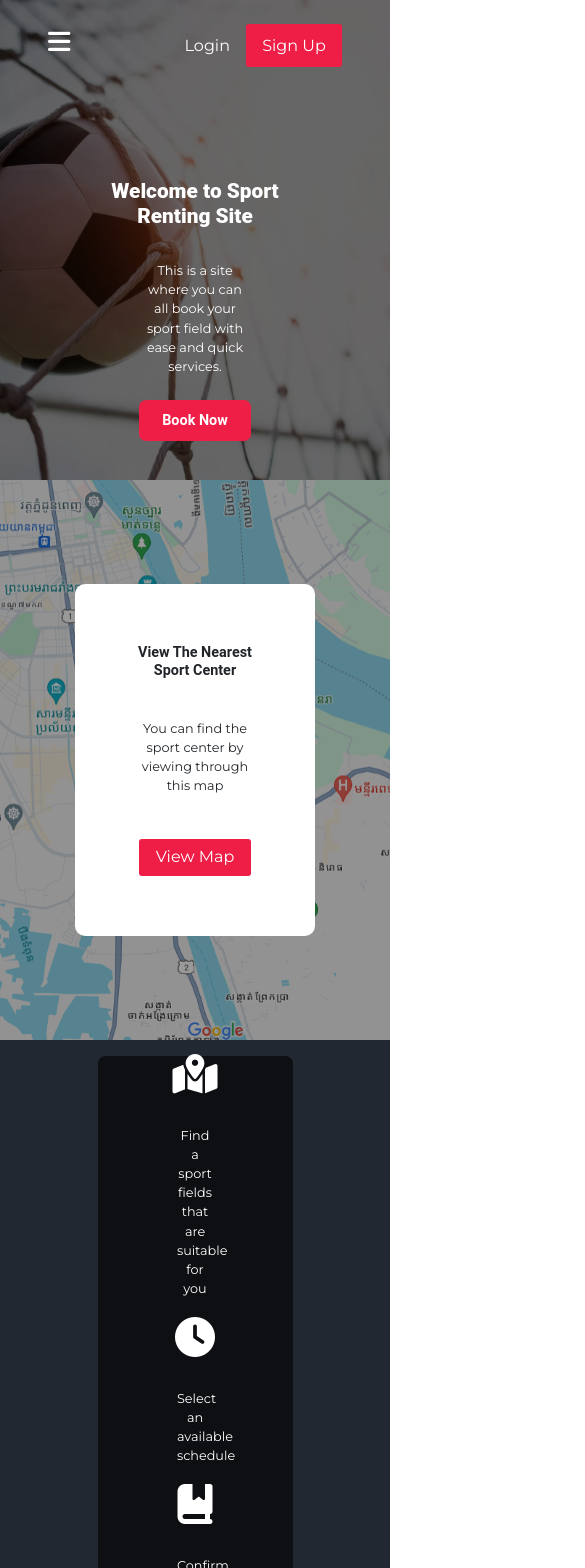
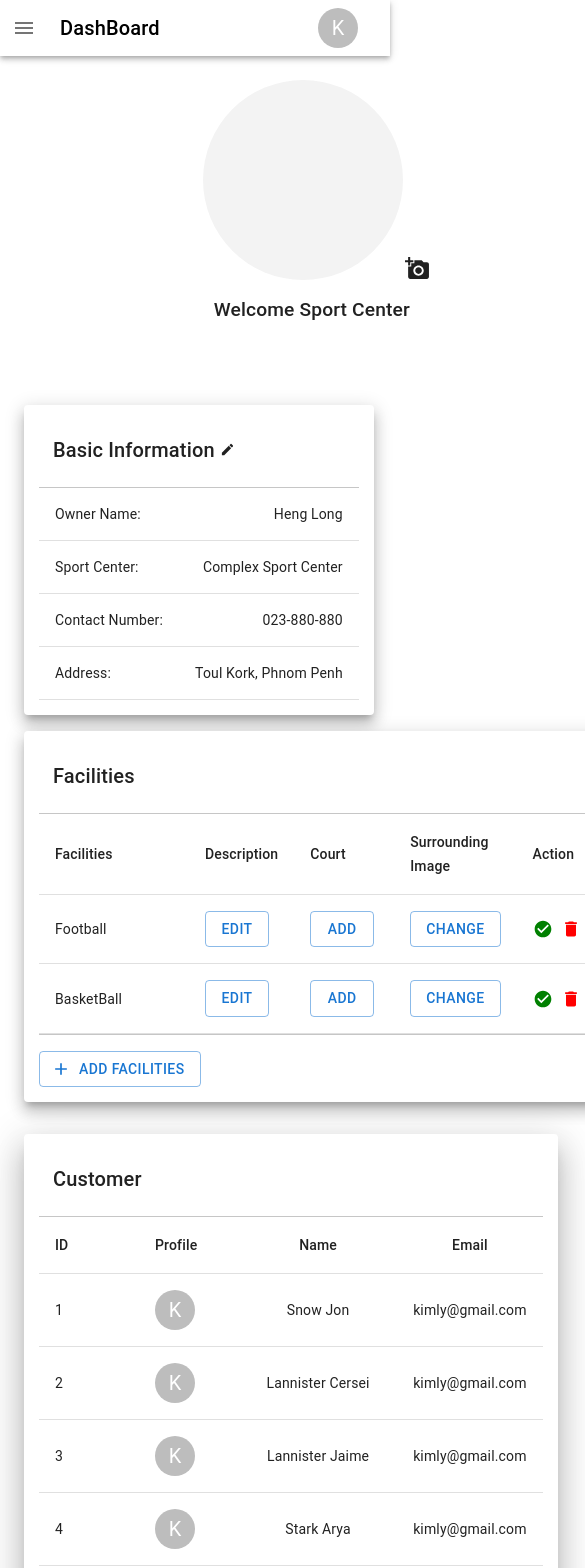
Before and after one commit to A3rii/Project-Practicum-, a React (Vite) app: page / in a window 390 px wide. Shown: the top 1568 px of the page, 585 px wide, since content can reach past the window. Built offline with nearby package versions, Linux system fonts and the light colour scheme; a web font is replaced by a local one.

Commit message:
make responsive for admin dash with grid

```diff
--- a/src/App.css
+++ b/src/App.css
@@ -1686,12 +1686,7 @@
    margin-top: 4rem;
 }
 
-.home-editIcon {
-   display: flex;
-   justify-content: center;
-   align-items: center;
-   gap: 1rem;
-}
+
 
 .home-editSportcenter {
    margin-top: 4rem;
--- a/src/App.jsx
+++ b/src/App.jsx
@@ -23,7 +23,7 @@ function App() {
 
       <Routes>
 
-        <Route path="/" element={<Home />} exact >
+        <Route path="/" element={<AdminCenter />} exact >
 
           <Route index element={<HomeDash />} />
           <Route path="/dashboard" element={<HomeDash />} />
--- a/src/index.css
+++ b/src/index.css
@@ -722,6 +722,25 @@ a {
    .sportField-banner span {
       display: none;
    }
+
+   .setTime-title h4 {
+      display: none;
+   }
+
+   .setTime-title {
+      display: flex;
+      justify-content: center;
+      align-items: center;
+   }
+
+   .set-openingTime {
+      flex-direction: column;
+      margin-top: 2rem;
+   }
+
+   .table-wrapper {
+      width: 100%;
+   }
 }
 
 
@@ -744,6 +763,7 @@ a {
    .payment-details-list span {
       font-size: .8rem;
    }
+
 }
 
 
--- a/src/view/page/AdminCenter/AdminCenter.jsx
+++ b/src/view/page/AdminCenter/AdminCenter.jsx
@@ -135,7 +135,7 @@ function AdminCenter(props) {
                <Box sx={{ display: 'flex', alignItems: 'center', marginLeft: 'auto', pr: 2 }}>
                   <Tooltip title="Open settings">
                      <IconButton sx={{ p: 0 }}>
-                        <Avatar alt="Remy Sharp" src="" />
+                        <Avatar alt="K" src="#" />
                      </IconButton>
                   </Tooltip>
 
--- a/src/view/page/AdminCenter/ComfirmPage.jsx
+++ b/src/view/page/AdminCenter/ComfirmPage.jsx
@@ -39,7 +39,7 @@ export default function ConfirmPage() {
       <>
          <Paper
             sx={{
-               width: '75rem',
+               maxWidth: '100%',
                overflow: 'hidden',
                padding: "15px",
                marginTop: "2rem",
@@ -60,7 +60,7 @@ export default function ConfirmPage() {
             <Divider />
 
             <TableContainer>
-               <Table stickyHeader aria-label="sticky table">
+               <Table stickyHeader aria-label="sticky table" >
                   <TableHead>
                      <TableRow>
                         {columns.map((column) => (
--- a/src/view/page/AdminCenter/HomeDash.jsx
+++ b/src/view/page/AdminCenter/HomeDash.jsx
@@ -13,18 +13,31 @@ import CheckCircleIcon from '@mui/icons-material/CheckCircle';
 import AddIcon from '@mui/icons-material/Add';
 import DeleteIcon from "@mui/icons-material/Delete";
 import Button from '@mui/material/Button';
+import Typography from "@mui/material/Typography";
+import Grid from '@mui/material/Grid';
 import Divider from "@mui/material/Divider";
+import Box from '@mui/material/Box';
+import Avatar from '@mui/material/Avatar';
 
 
 export default function HomeDash() {
-  const columns = [
+  const columns_facilities = [
     { id: 'facilities', label: 'Facilities', minWidth: 150 },
     { id: 'description', label: 'Description', minWidth: 100 },
     { id: 'court', label: 'Court', minWidth: 100 },
     { id: 'image', label: 'Surrounding Image', minWidth: 100 },
     { id: 'action', label: 'Action', minWidth: 100, },
+  ];
 
+  const column_participant = [
+    { id: 1, profile: <Avatar alt="K" src="#" />, name: 'Snow Jon', email: "kimly@gmail.com" },
+    { id: 2, profile: <Avatar alt="K" src="#" />, name: 'Lannister Cersei', email: "kimly@gmail.com" },
+    { id: 3, profile: <Avatar alt="K" src="#" />, name: 'Lannister Jaime', email: "kimly@gmail.com" },
+    { id: 4, profile: <Avatar alt="K" src="#" />, name: 'Stark Arya', email: "kimly@gmail.com" },
+    { id: 5, profile: <Avatar alt="K" src="#" />, name: 'Targaryen Daenerys', email: "kimly@gmail.com" },
   ];
+
+
 
 
   function createData(facilities) {
@@ -64,20 +77,30 @@ export default function HomeDash() {
 
       </div>
 
+      <Box sx={{ flexGrow: 1, marginTop: "5rem" }}>
+        <Grid container spacing={2} >
 
-      {/* Table Information of Admin  */}
 
-      <div className="home-tableInfo">
+          <Grid item xl={4} lg={4} sm={12}>
 
-        <div className='home-editIcon' >
-          <h5>Basic Information </h5>
+            <Paper sx={{
+              width: "100%", height: "100%", overflow: 'hidden', padding: "15px"
+            }} elevation={10}>
+              <Typography
+                display="flex"
+                alignItems="center"
+                gutterBottom
+                component="div"
+                variant='h6'
+                sx={{ padding: "14px" }}
+              >
+                Basic Information
                 <EditIcon
-            style={{ fontSize: "20px", marginBottom: "10px", cursor: "pointer" }}
+                  style={{ fontSize: "15px", cursor: "pointer", marginLeft: "5px" }}
                 />
-        </div>
-
-        <Paper sx={{ width: 800 }} elevation={15}>
-          <TableContainer   >
+              </Typography>
+              <Divider />
+              <TableContainer style={{ height: '100%' }}  >
                 <Table stickyHeader aria-label="sticky table">
                   <TableRow >
                     <TableCell align="left">
@@ -120,18 +143,31 @@ export default function HomeDash() {
                 </Table>
               </TableContainer>
             </Paper>
-      </div>
 
+          </Grid>
 
-      <div className="home-editSportcenter">
-        <h5>Your Sport Facilities</h5>
+          <Grid item xl={8} lg={8} sm={12}>
 
-        <Paper sx={{ width: "50rem", overflow: 'hidden', padding: "15px", marginTop: "1rem" }} elevation={20} >
-          <TableContainer>
+            <Paper sx={{
+              width: "100%", overflow: 'hidden', padding: "15px",
+            }} elevation={10} >
+              <Typography
+                display="flex"
+                alignItems="center"
+                gutterBottom
+                component="div"
+                variant='h6'
+                sx={{ padding: "14px" }}
+              >
+                Facilities
+              </Typography>
+              <Divider />
+
+              <TableContainer style={{ height: '100%' }}>
                 <Table stickyHeader aria-label="sticky table">
                   <TableHead>
                     <TableRow>
-                  {columns.map((column) => (
+                      {columns_facilities.map((column) => (
                         <TableCell
                           key={column.id}
                           style={{ minWidth: column.minWidth }}
@@ -167,9 +203,6 @@ export default function HomeDash() {
                           <Button variant="outlined">Change </Button>
                         </TableCell>
 
-
-
-
                         <TableCell align="left" style={{ minWidth: "100px" }} >
                           <Stack direction="row" spacing={1}>
                             <CheckCircleIcon
@@ -194,7 +227,74 @@ export default function HomeDash() {
               </TableContainer>
 
             </Paper>
-      </div>
+
+          </Grid>
+
+
+          {/*Customer Recent books*/}
+          <Grid item xl={12} lg={12} sm={12}>
+            <Paper sx={{
+              width: "100%", overflow: 'hidden', padding: "15px", marginTop: "1rem",
+            }} elevation={20} >
+              <Typography
+                display="flex"
+                alignItems="center"
+                gutterBottom
+                component="div"
+                variant='h6'
+                sx={{ padding: "14px" }}
+              >
+                Customer
+              </Typography>
+              <Divider />
+
+              <TableContainer style={{ height: '100%' }}>
+                <Table stickyHeader aria-label="sticky table">
+                  <TableHead>
+                    <TableRow>
+                      <TableCell align='left'> ID</TableCell>
+                      <TableCell align='left'> Profile</TableCell>
+                      <TableCell align="center">  Name</TableCell>
+                      <TableCell align="center"> Email </TableCell>
+                    </TableRow>
+                  </TableHead>
+
+                  <TableBody>
+                    {column_participant.map((row, index) => (
+                      <TableRow key={index}  >
+                        <TableCell align="left" style={{ minWidth: "100px" }}>{row.id}</TableCell>
+
+                        <TableCell align="left" style={{ minWidth: "100px" }}>{row.profile}</TableCell>
+
+
+                        <TableCell align="center" style={{ minWidth: "100px" }}>
+                          {row.name}
+                        </TableCell>
+
+
+                        <TableCell align="center" style={{ minWidth: "100px" }}>
+                          {row.email}
+                        </TableCell>
+
+                      </TableRow>
+                    ))}
+
+                  </TableBody>
+
+                </Table>
+              </TableContainer>
+            </Paper>
+
+          </Grid>
+
+
+        </Grid>
+      </Box>
+
+      {/* Table Information of Admin  */}
+
+
+
 
     </>
 
--- a/src/view/page/AdminCenter/IncomingMatch.jsx
+++ b/src/view/page/AdminCenter/IncomingMatch.jsx
@@ -15,34 +15,11 @@ const label = { inputProps: { 'aria-label': 'Checkbox' } };
 const columns = [
    { id: 'name', label: 'Name', minWidth: 150 },
    { id: 'court', label: 'Court', minWidth: 100 },
-
-   {
-      id: 'booking_hours',
-      label: 'Booking Hours',
-      minWidth: 100,
-
-   },
-   {
-      id: 'incoming_date',
-      label: 'Incoming Date',
-      minWidth: 100,
-   },
-
-   {
-      id: 'sport_type ',
-      label: 'Sport Type',
-      minWidth: 100,
-   },
-   {
-      id: 'status',
-      label: 'Status',
-      minWidth: 100,
-   },
-   {
-      id: 'action',
-      label: 'Action',
-      minWidth: 100,
-   },
+   { id: 'booking_hours', label: 'Booking Hours', minWidth: 100, },
+   { id: 'incoming_date', label: 'Incoming Date', minWidth: 100, },
+   { id: 'sport_type ', label: 'Sport Type', minWidth: 100, },
+   { id: 'status', label: 'Status', minWidth: 100, },
+   { id: 'action', label: 'Action', minWidth: 100, },
 
 ];
 
@@ -65,7 +42,7 @@ export default function IncomingMatch() {
 
          <Paper
             sx={{
-               width: '75rem',
+               maxWidth: '100%',
                overflow: 'hidden',
                padding: "15px",
                marginTop: "2rem",
--- a/src/view/page/AdminCenter/SetTime.jsx
+++ b/src/view/page/AdminCenter/SetTime.jsx
@@ -34,7 +34,9 @@ export default function SetTime() {
         <div className="setTime-switchBtn">
           <FormControlLabel
             sx={{
-              display: 'block',
+              display: 'flex',
+              justifyContent: 'center',
+              alignItems: 'center',
             }}
             control={
               <Switch
@@ -49,7 +51,9 @@ export default function SetTime() {
 
           <FormControlLabel
             sx={{
-              display: 'block',
+              display: 'flex',
+              justifyContent: 'center',
+              alignItems: 'center',
             }}
             control={
               <Switch
```
Lines whose indentation alone changed are shown as unchanged.
